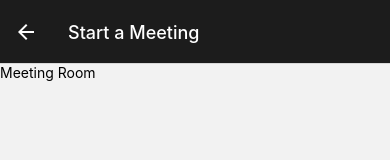
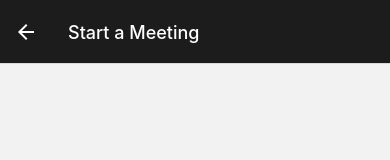
Before and after one commit to MichaelKleemoff/zoom-clone-react-native, a React Native app: screen /Room in a window 390 px wide. Shown: the top 160 px of the page. Built offline with nearby package versions, Linux system fonts and the light colour scheme.

Commit message:
Add 2 'TextInput's and import 'useState'.

```diff
--- a/screens/MeetingRoom.js
+++ b/screens/MeetingRoom.js
@@ -1,14 +1,26 @@
-import { StyleSheet, Text, View } from 'react-native';
-import React from 'react';
+import { StyleSheet, Text, TextInput, View } from 'react-native';
+import React, { useState } from 'react';
 
 const MeetingRoom = () => {
 	return (
 		<View>
-			<Text>Meeting Room</Text>
+			<View style={styles.startMeetingContainer}>
+				<View style={styles.info}>
+					<TextInput style={styles.textInput} />
+				</View>
+				<View style={styles.info}>
+					<TextInput style={styles.textInput} />
+				</View>
+			</View>
 		</View>
 	);
 };
 
 export default MeetingRoom;
 
-const styles = StyleSheet.create({});
+const styles = StyleSheet.create({
+	container: {},
+	startMeetingContainer: {},
+	info: {},
+	textInput: {},
+});
```
